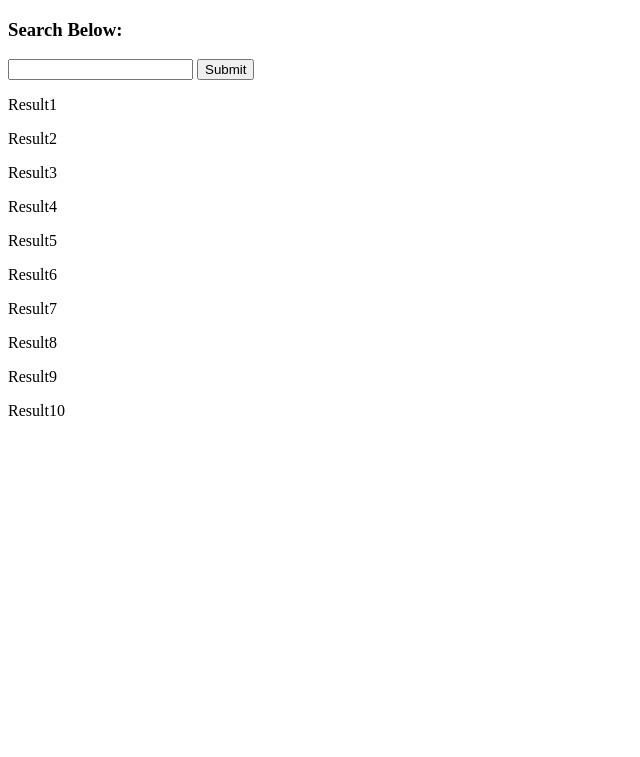
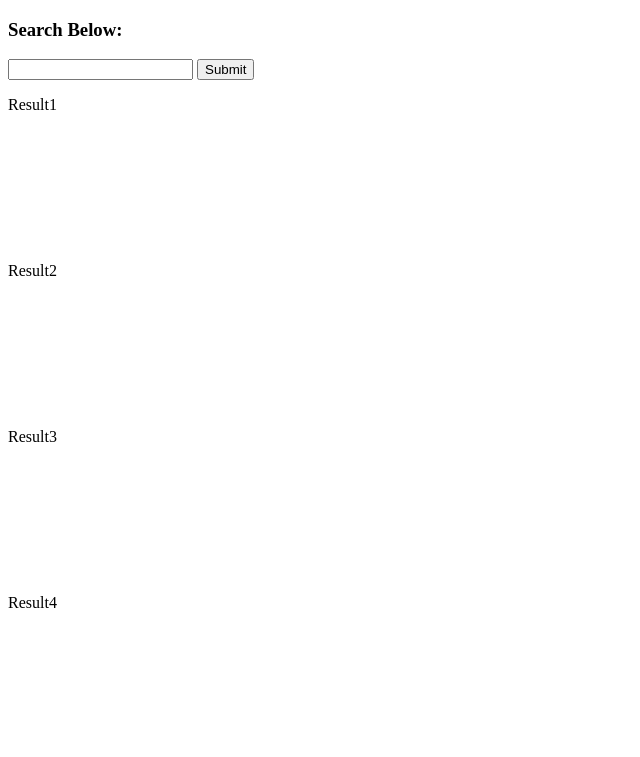
Before and after one commit to jtcanfield/recipepuppy-search-project, a plain HTML site: page index.html in a window 1280 px wide. Shown: the top 757 px of the page, without its empty margins (0-640 px from the left). Drawn offline with nearby package versions, Linux system fonts and the light colour scheme.

Commit message:
change styling of search

```diff
--- a/index.html
+++ b/index.html
@@ -1,6 +1,7 @@
 <!DOCTYPE html>
 <html>
   <head>
+    <link href="style.css" type="text/css" rel="stylesheet">
     <title>Recipe Puppy Search</title>
   </head>
   <body>
--- a/style.css
+++ b/style.css
@@ -0,0 +1,5 @@
+p {
+  height: 150px;
+  width: 150px;
+  background-size: cover;
+}
```
